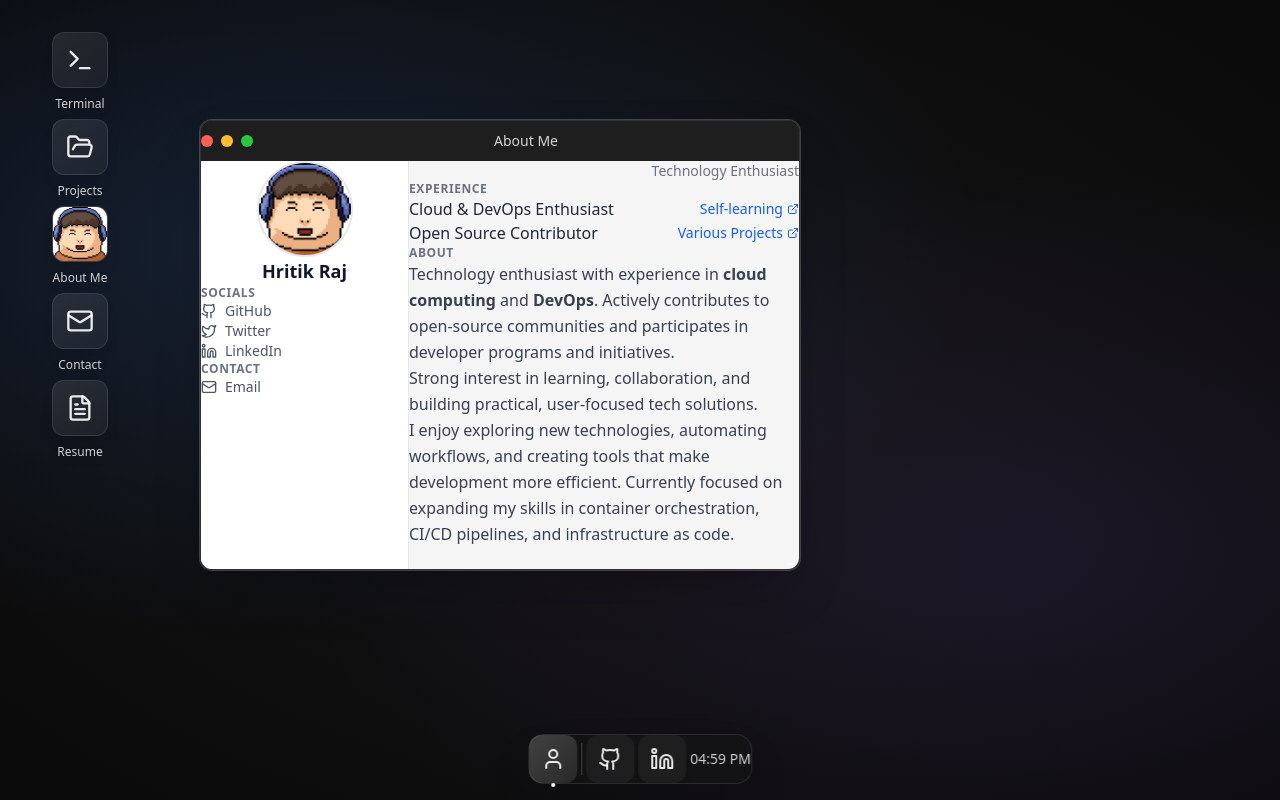
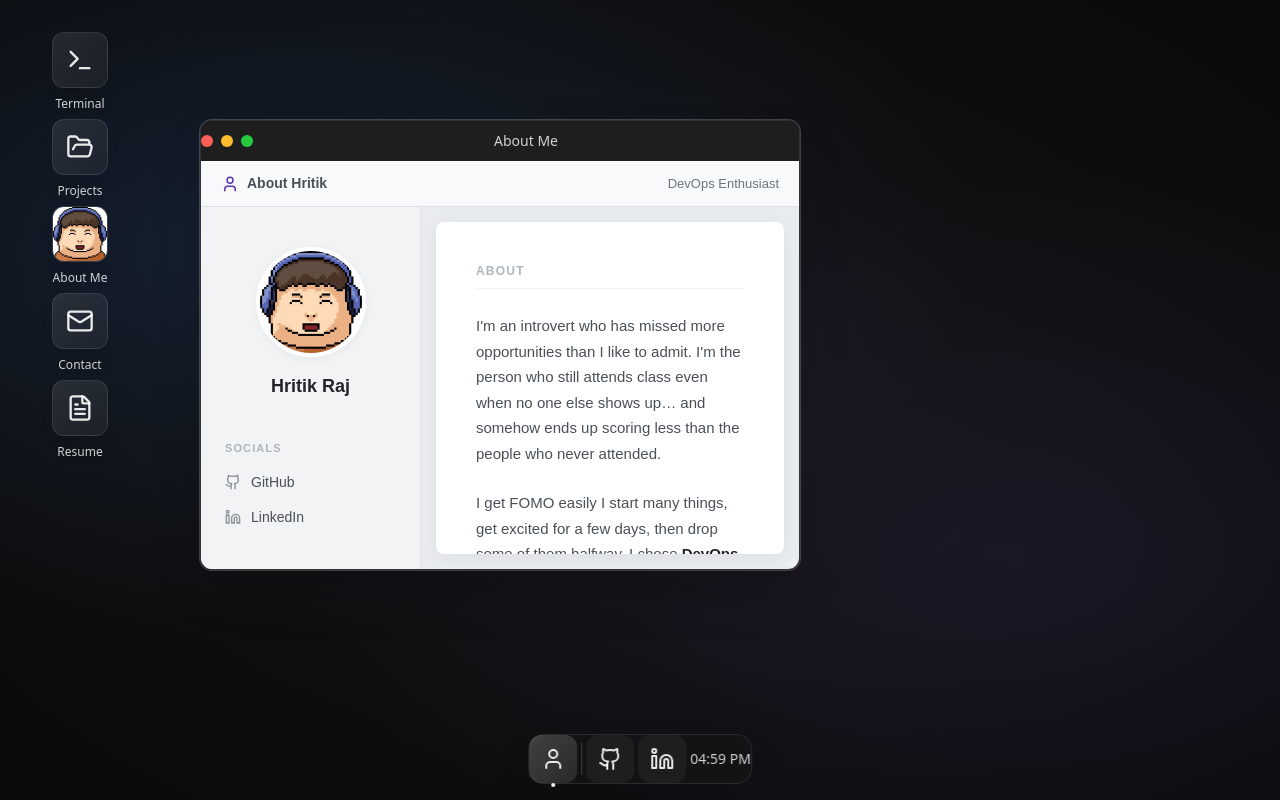
Before and after one commit to Hritikraj8804/Hritikraj8804.github.io, a Next.js app: page / in a window 1280 px wide. Both pictures are taken after a click on the button "About Me". Built offline with nearby package versions, Linux system fonts and the light colour scheme.

Commit message:
feat: redesign About Me with improved UI, spacing, and styling

```diff
--- a/components/Apps/About.tsx
+++ b/components/Apps/About.tsx
@@ -3,156 +3,144 @@
 import React from 'react';
 import Image from 'next/image';
 import { motion } from 'framer-motion';
-import { Github, Twitter, Linkedin, Mail, ExternalLink } from 'lucide-react';
+import {
+    Github,
+    Linkedin,
+    User,
+    Mail,
+    Calendar
+} from 'lucide-react';
 
 const socials = [
     { name: 'GitHub', icon: Github, url: 'https://github.com/Hritikraj8804' },
-    { name: 'Twitter', icon: Twitter, url: 'https://twitter.com' },
     { name: 'LinkedIn', icon: Linkedin, url: 'https://www.linkedin.com/in/hritik-raj-8804hr/' },
-];
-
-const experience = [
-    {
-        role: 'Cloud & DevOps Enthusiast',
-        company: 'Self-learning',
-        url: '#',
-    },
-    {
-        role: 'Open Source Contributor',
-        company: 'Various Projects',
-        url: 'https://github.com/Hritikraj8804',
-    },
 ];
 
 export default function About() {
     return (
-        <div className="h-full bg-[#f5f5f5] text-gray-800 overflow-auto">
-            <div className="flex min-h-full">
-                {/* Left Sidebar */}
+        <div style={{ height: '100%', display: 'flex', flexDirection: 'column', backgroundColor: '#e9ecef', color: '#333', overflow: 'hidden', fontFamily: 'sans-serif' }}>
+
+            {/* Top Status Bar - Matching First Reference */}
+            <div style={{ display: 'flex', alignItems: 'center', justifyContent: 'space-between', padding: '12px 20px', backgroundColor: '#f8f9fa', borderBottom: '1px solid #dee2e6' }}>
+                <div style={{ display: 'flex', alignItems: 'center', gap: '8px', color: '#495057' }}>
+                    <User style={{ width: '18px', height: '18px', color: '#5e35b1' }} />
+                    <span style={{ fontWeight: 600, fontSize: '14px' }}>About Hritik</span>
+                </div>
+                <span style={{ fontSize: '13px', color: '#6c757d' }}>DevOps Enthusiast</span>
+            </div>
+
+            <div style={{ display: 'flex', flex: 1, overflow: 'hidden' }}>
+
+                {/* Left Sidebar - Styled like Ref 1 */}
                 <motion.div
-                    initial={{ opacity: 0, x: -20 }}
-                    animate={{ opacity: 1, x: 0 }}
-                    className="w-52 bg-white border-r border-gray-200 p-6 flex flex-col"
+                    initial={{ opacity: 0 }}
+                    animate={{ opacity: 1 }}
+                    style={{
+                        width: '220px',
+                        backgroundColor: '#f1f3f5',
+                        borderRight: '1px solid #dee2e6',
+                        display: 'flex',
+                        flexDirection: 'column',
+                        flexShrink: 0,
+                    }}
                 >
-                    {/* Profile Picture */}
-                    <div className="flex flex-col items-center mb-6">
-                        <div className="w-24 h-24 rounded-full overflow-hidden border-2 border-gray-200 mb-3">
+                    <div style={{ display: 'flex', flexDirection: 'column', alignItems: 'center', padding: '40px 20px' }}>
+                        <div style={{ width: '110px', height: '110px', borderRadius: '50%', overflow: 'hidden', marginBottom: '16px', border: '4px solid white', boxShadow: '0 2px 10px rgba(0,0,0,0.05)' }}>
                             <Image
                                 src="/images/x.jpg"
                                 alt="Hritik Raj"
-                                width={96}
-                                height={96}
-                                className="w-full h-full object-cover"
+                                width={110}
+                                height={110}
+                                style={{ width: '100%', height: '100%', objectFit: 'cover' }}
                             />
                         </div>
-                        <h2 className="text-lg font-semibold text-gray-900">Hritik Raj</h2>
+                        <h2 style={{ fontSize: '18px', fontWeight: 700, color: '#212529', textAlign: 'center' }}>Hritik Raj</h2>
                     </div>
 
-                    {/* Socials */}
-                    <div className="mb-6">
-                        <h3 className="text-xs font-semibold text-gray-500 uppercase tracking-wider mb-3">
+                    {/* Socials Section */}
+                    <div style={{ padding: '0 24px' }}>
+                        <h3 style={{ fontSize: '11px', fontWeight: 700, color: '#adb5bd', textTransform: 'uppercase', letterSpacing: '0.1em', marginBottom: '15px' }}>
                             Socials
                         </h3>
-                        <div className="space-y-2">
+                        <div style={{ display: 'flex', flexDirection: 'column', gap: '14px' }}>
                             {socials.map((social) => (
                                 <a
                                     key={social.name}
                                     href={social.url}
                                     target="_blank"
                                     rel="noopener noreferrer"
-                                    className="flex items-center gap-2 text-sm text-gray-600 hover:text-blue-600 transition-colors"
+                                    style={{ display: 'flex', alignItems: 'center', gap: '10px', fontSize: '14px', color: '#495057', textDecoration: 'none' }}
                                 >
-                                    <social.icon className="w-4 h-4" />
+                                    <social.icon style={{ width: '16px', height: '16px', color: '#868e96' }} />
                                     <span>{social.name}</span>
                                 </a>
                             ))}
                         </div>
                     </div>
-
-                    {/* Contact */}
-                    <div>
-                        <h3 className="text-xs font-semibold text-gray-500 uppercase tracking-wider mb-3">
-                            Contact
-                        </h3>
-                        <a
-                            href="mailto:hritikraj8804@gmail.com"
-                            className="flex items-center gap-2 text-sm text-gray-600 hover:text-blue-600 transition-colors"
-                        >
-                            <Mail className="w-4 h-4" />
-                            <span>Email</span>
-                        </a>
-                    </div>
                 </motion.div>
 
-                {/* Right Content */}
+                {/* Main Content Area */}
                 <motion.div
-                    initial={{ opacity: 0 }}
-                    animate={{ opacity: 1 }}
-                    transition={{ delay: 0.2 }}
-                    className="flex-1 p-8"
+                    initial={{ opacity: 0, y: 10 }}
+                    animate={{ opacity: 1, y: 0 }}
+                    style={{ flex: 1, overflowY: 'auto', backgroundColor: 'white', margin: '15px', borderRadius: '8px', boxShadow: '0 4px 20px rgba(0,0,0,0.05)' }}
                 >
-                    {/* Header */}
-                    <div className="flex justify-between items-start mb-8">
-                        <div></div>
-                        <span className="text-sm text-gray-500">Technology Enthusiast</span>
+                    <div style={{ padding: '40px' }}>
+                        {/* Section Header */}
+                        <section>
+                            <h3 style={{ fontSize: '12px', fontWeight: 700, color: '#adb5bd', textTransform: 'uppercase', letterSpacing: '0.1em', marginBottom: '24px', borderBottom: '1px solid #f1f3f5', paddingBottom: '8px' }}>
+                                About
+                            </h3>
+
+                            <div style={{ display: 'flex', flexDirection: 'column', gap: '24px', fontSize: '15px', color: '#495057', lineHeight: 1.7 }}>
+                                <p style={{ margin: 0 }}>
+                                    I&apos;m an introvert who has missed more opportunities than I like to admit.
+                                    I&apos;m the person who still attends class even when no one else shows up…
+                                    and somehow ends up scoring less than the people who never attended.
+                                </p>
+
+                                <p style={{ margin: 0 }}>
+                                    I get FOMO easily I start many things, get excited for a few days,
+                                    then drop some of them halfway. I chose <strong style={{ color: '#212529' }}>DevOps</strong> because I enjoy systems,
+                                    automation, and tools and honestly, because I don&apos;t really enjoy
+                                    traditional coding.
+                                </p>
+
+                                <p style={{ margin: 0 }}>
+                                    I&apos;ve taught people subjects… and still ended up with backlogs myself.
+                                    I&apos;ve sat through hundreds of meetings in silence. I&apos;ve laughed at
+                                    people at times and life came full circle, and now some of them laugh at me.
+                                </p>
+
+                                <p style={{ margin: 0 }}>
+                                    I&apos;m still unemployed, still figuring things out, still unsure about
+                                    effort vs ambition. I&apos;ve never opened an AWS account because I&apos;m
+                                    scared I&apos;ll mess up and get charged heavily and because I know myself
+                                    well enough to admit it.
+                                </p>
+
+                                <p style={{ margin: 0 }}>
+                                    But here I am still learning, still showing up, still trying to understand
+                                    my pace, my strengths, my flaws, and my path.
+                                </p>
+
+                                <p style={{ margin: 0 }}>
+                                    I believe in taking small steps, building consistency, and embracing failure
+                                    as part of the journey. Every day I try to learn something new whether it&apos;s Docker, Kubernetes, Linux, or just understanding how things work under the hood.
+                                </p>
+
+                                <p style={{ margin: 0 }}>
+                                    My goal is simple: to become good enough at what I do to be useful, to contribute
+                                    to teams and projects that matter, and to someday look back and feel proud of
+                                    how far I&apos;ve come.
+                                </p>
+
+                                <p style={{ margin: 0, color: '#adb5bd', fontStyle: 'italic', paddingTop: '8px' }}>
+                                    Not perfect. Not polished. Just honest.
+                                </p>
+                            </div>
+                        </section>
                     </div>
-
-                    {/* Experience */}
-                    <section className="mb-8">
-                        <h3 className="text-xs font-semibold text-gray-500 uppercase tracking-wider mb-4">
-                            Experience
-                        </h3>
-                        <div className="space-y-3">
-                            {experience.map((exp, index) => (
-                                <motion.div
-                                    key={exp.role}
-                                    initial={{ opacity: 0, y: 10 }}
-                                    animate={{ opacity: 1, y: 0 }}
-                                    transition={{ delay: 0.3 + index * 0.1 }}
-                                    className="flex justify-between items-center"
-                                >
-                                    <span className="text-gray-800">{exp.role}</span>
-                                    <a
-                                        href={exp.url}
-                                        target="_blank"
-                                        rel="noopener noreferrer"
-                                        className="text-blue-600 hover:text-blue-700 text-sm flex items-center gap-1"
-                                    >
-                                        {exp.company}
-                                        <ExternalLink className="w-3 h-3" />
-                                    </a>
-                                </motion.div>
-                            ))}
-                        </div>
-                    </section>
-
-                    {/* About */}
-                    <section>
-                        <h3 className="text-xs font-semibold text-gray-500 uppercase tracking-wider mb-4">
-                            About
-                        </h3>
-                        <motion.div
-                            initial={{ opacity: 0 }}
-                            animate={{ opacity: 1 }}
-                            transition={{ delay: 0.5 }}
-                            className="space-y-4 text-gray-700 leading-relaxed"
-                        >
-                            <p>
-                                Technology enthusiast with experience in <strong>cloud computing</strong> and{' '}
-                                <strong>DevOps</strong>. Actively contributes to open-source communities and
-                                participates in developer programs and initiatives.
-                            </p>
-                            <p>
-                                Strong interest in learning, collaboration, and building practical, user-focused
-                                tech solutions.
-                            </p>
-                            <p>
-                                I enjoy exploring new technologies, automating workflows, and creating tools that
-                                make development more efficient. Currently focused on expanding my skills in
-                                container orchestration, CI/CD pipelines, and infrastructure as code.
-                            </p>
-                        </motion.div>
-                    </section>
                 </motion.div>
             </div>
         </div>
```
